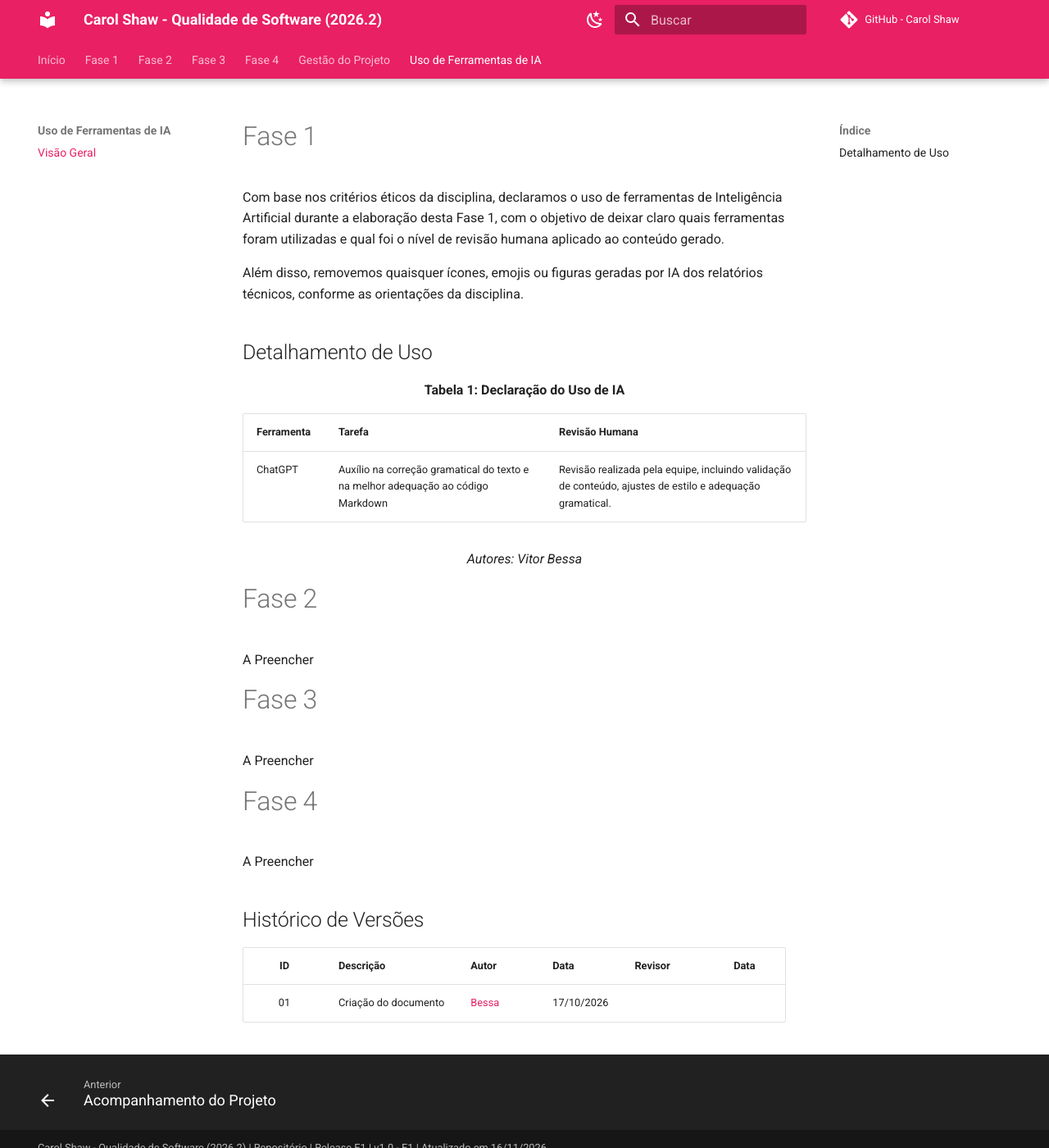
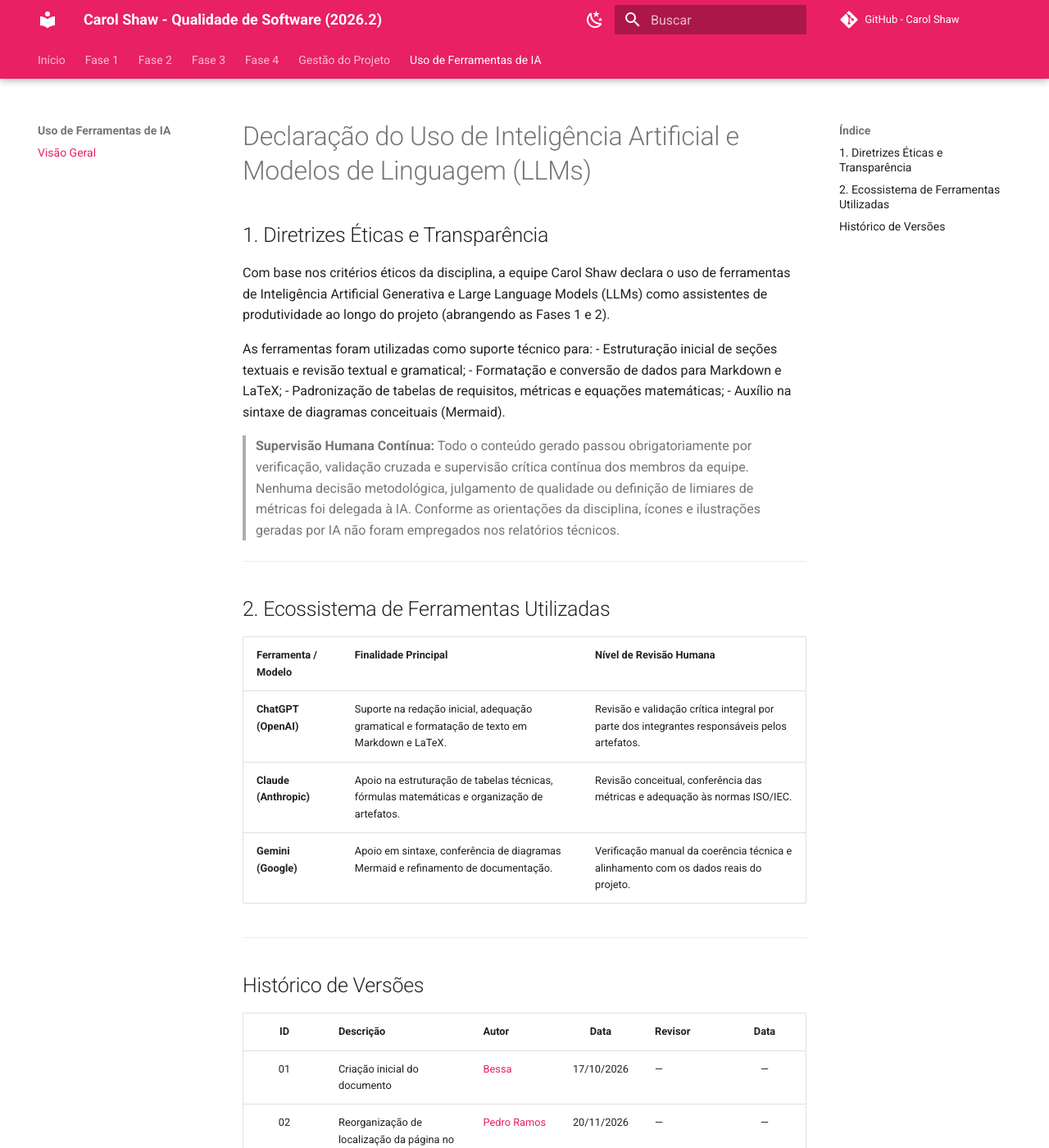
Before and after one commit to FCTE-Qualidade-de-Software-1/2026-2_T02_CAROL_SHAW, an MkDocs documentation site: the page built from docs/uso_de_IA/visao-geral.md, in a window 1280 px wide and 1400 px high. Shown: the whole window at 82% size. Built offline with MkDocs 1.6.1 and Material for MkDocs 9.7.7, drawn with Linux system fonts in a browser that asks for light colours; comment, search, counter and statistics services are not loaded; some of the changed text lies outside the part shown.

Commit message:
docs(ia): consolida declaracao de ecossistema de LLMs e supervisao humana #38

```diff
--- /dev/null
+++ b/docs/fase1/7-uso_de_IA.md
@@ -0,0 +1,33 @@
+# Declaração do Uso de Inteligência Artificial e Modelos de Linguagem (LLMs)
+
+## 1. Diretrizes Éticas e Transparência
+
+Com base nos critérios éticos da disciplina, a equipe Carol Shaw declara o uso de ferramentas de Inteligência Artificial Generativa e Large Language Models (LLMs) como assistentes de produtividade ao longo do projeto (abrangendo as Fases 1 e 2).
+
+As ferramentas foram utilizadas como suporte técnico para:
+- Estruturação inicial de seções textuais e revisão textual e gramatical;
+- Formatação e conversão de dados para Markdown e LaTeX;
+- Padronização de tabelas de requisitos, métricas e equações matemáticas;
+- Auxílio na sintaxe de diagramas conceituais (Mermaid).
+
+> **Supervisão Humana Contínua:** Todo o conteúdo gerado passou obrigatoriamente por verificação, validação cruzada e supervisão crítica contínua dos membros da equipe. Nenhuma decisão metodológica, julgamento de qualidade ou definição de limiares de métricas foi delegada à IA. Conforme as orientações da disciplina, ícones e ilustrações geradas por IA não foram empregados nos relatórios técnicos.
+
+---
+
+## 2. Ecossistema de Ferramentas Utilizadas
+
+| Ferramenta / Modelo | Finalidade Principal | Nível de Revisão Humana |
+| :--- | :--- | :--- |
+| **ChatGPT (OpenAI)** | Suporte na redação inicial, adequação gramatical e formatação de texto em Markdown e LaTeX. | Revisão e validação crítica integral por parte dos integrantes responsáveis pelos artefatos. |
+| **Claude (Anthropic)** | Apoio na estruturação de tabelas técnicas, fórmulas matemáticas e organização de artefatos. | Revisão conceitual, conferência das métricas e adequação às normas ISO/IEC. |
+| **Gemini (Google)** | Apoio em sintaxe, conferência de diagramas Mermaid e refinamento de documentação. | Verificação manual da coerência técnica e alinhamento com os dados reais do projeto. |
+
+---
+
+## Histórico de Versões
+
+| ID  | Descrição | Autor | Data | Revisor | Data |
+| :-: | :--- | :--- | :---: | :--- | :---: |
+| 01  | Criação inicial do documento | [Bessa](https://github.com/bessazs) | 17/10/2026 | — | — |
+| 02  | Reorganização de localização da página no portal | [Pedro Ramos](https://github.com/PedroRSR) | 20/11/2026 | — | — |
+| 03  | Consolidação do ecossistema de LLMs (ChatGPT, Claude, Gemini) com foco em produtividade | [João Guilherme Capozzi](https://github.com/jonas3688) | 22/11/2026 | — | — |
--- a/docs/uso_de_IA/visao-geral.md
+++ b/docs/uso_de_IA/visao-geral.md
@@ -1,33 +1,33 @@
-# Fase 1
+# Declaração do Uso de Inteligência Artificial e Modelos de Linguagem (LLMs)
 
-Com base nos critérios éticos da disciplina, declaramos o uso de ferramentas de Inteligência Artificial durante a elaboração desta Fase 1, com o objetivo de deixar claro quais ferramentas foram utilizadas e qual foi o nível de revisão humana aplicado ao conteúdo gerado.
+## 1. Diretrizes Éticas e Transparência
 
-Além disso, removemos quaisquer ícones, emojis ou figuras geradas por IA dos relatórios técnicos, conforme as orientações da disciplina.
+Com base nos critérios éticos da disciplina, a equipe Carol Shaw declara o uso de ferramentas de Inteligência Artificial Generativa e Large Language Models (LLMs) como assistentes de produtividade ao longo do projeto (abrangendo as Fases 1 e 2).
 
-## Detalhamento de Uso
+As ferramentas foram utilizadas como suporte técnico para:
+- Estruturação inicial de seções textuais e revisão textual e gramatical;
+- Formatação e conversão de dados para Markdown e LaTeX;
+- Padronização de tabelas de requisitos, métricas e equações matemáticas;
+- Auxílio na sintaxe de diagramas conceituais (Mermaid).
 
-<p align="center"><strong>Tabela 1: Declaração do Uso de IA</strong></p>
+> **Supervisão Humana Contínua:** Todo o conteúdo gerado passou obrigatoriamente por verificação, validação cruzada e supervisão crítica contínua dos membros da equipe. Nenhuma decisão metodológica, julgamento de qualidade ou definição de limiares de métricas foi delegada à IA. Conforme as orientações da disciplina, ícones e ilustrações geradas por IA não foram empregados nos relatórios técnicos.
 
-| Ferramenta | Tarefa                                                                           | Revisão Humana                                                                                            |
-| ---------- | -------------------------------------------------------------------------------- | --------------------------------------------------------------------------------------------------------- |
-| ChatGPT    | Auxílio na correção gramatical do texto e na melhor adequação ao código Markdown | Revisão realizada pela equipe, incluindo validação de conteúdo, ajustes de estilo e adequação gramatical. |
+---
 
-<p align="center"><em>Autores: Vitor Bessa </em></p>
+## 2. Ecossistema de Ferramentas Utilizadas
 
-# Fase 2
+| Ferramenta / Modelo | Finalidade Principal | Nível de Revisão Humana |
+| :--- | :--- | :--- |
+| **ChatGPT (OpenAI)** | Suporte na redação inicial, adequação gramatical e formatação de texto em Markdown e LaTeX. | Revisão e validação crítica integral por parte dos integrantes responsáveis pelos artefatos. |
+| **Claude (Anthropic)** | Apoio na estruturação de tabelas técnicas, fórmulas matemáticas e organização de artefatos. | Revisão conceitual, conferência das métricas e adequação às normas ISO/IEC. |
+| **Gemini (Google)** | Apoio em sintaxe, conferência de diagramas Mermaid e refinamento de documentação. | Verificação manual da coerência técnica e alinhamento com os dados reais do projeto. |
 
-A Preencher
-
-# Fase 3
-
-A Preencher
-
-# Fase 4
-
-A Preencher
+---
 
 ## Histórico de Versões
 
-| ID  | Descrição            | Autor                               | Data       | Revisor | Data |
-| :-: | :------------------- | :---------------------------------- | :--------- | :------ | :--: |
-| 01  | Criação do documento | [Bessa](https://github.com/bessazs) | 17/10/2026 |         |      |
+| ID  | Descrição | Autor | Data | Revisor | Data |
+| :-: | :--- | :--- | :---: | :--- | :---: |
+| 01  | Criação inicial do documento | [Bessa](https://github.com/bessazs) | 17/10/2026 | — | — |
+| 02  | Reorganização de localização da página no portal | [Pedro Ramos](https://github.com/PedroRSR) | 20/11/2026 | — | — |
+| 03  | Consolidação do ecossistema de LLMs (ChatGPT, Claude, Gemini) com foco em produtividade | [João Guilherme Capozzi](https://github.com/jonas3688) | 22/11/2026 | — | — |
```
